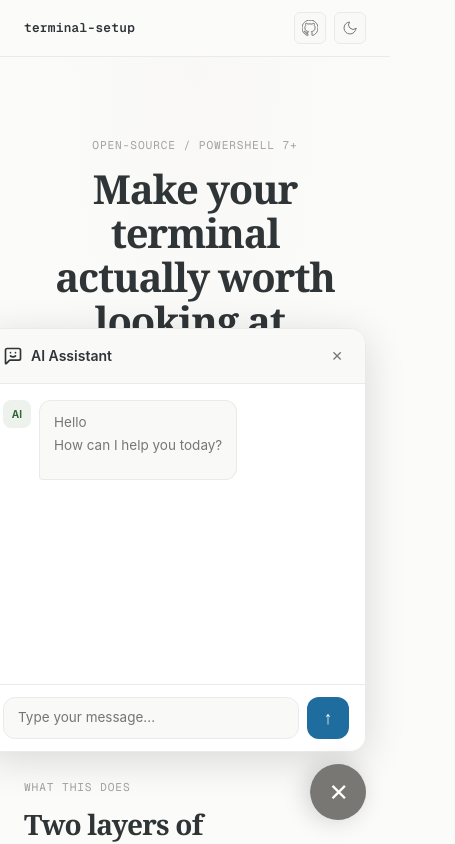
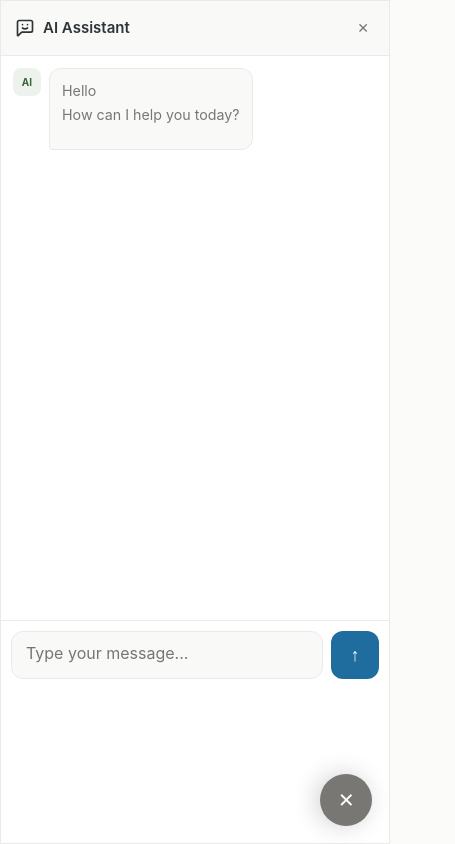
Before and after one commit to dotHP-harshu/terminal-customization, a Next.js app in the folder webpage/: page / in a window 390 px wide. Both pictures are taken after a click on the button 338 px from the left and 792 px from the top of the page. Shown: the top 844 px of the page, 455 px wide, since content can reach past the window. Built offline with nearby package versions, Linux system fonts and the light colour scheme; a web font is replaced by a local one.

Commit message:
feat: added the responsiceness

```diff
--- a/webpage/src/app/api/chat/route.ts
+++ b/webpage/src/app/api/chat/route.ts
@@ -16,7 +16,6 @@ export async function POST(request: Request) {
   const userMessage = messages.pop();
 
   const context = await getContext(userMessage?.message);
-  console.log(context);
 
   const HISTORY: ChatCompletionMessageParam[] = [
     {
@@ -33,7 +32,6 @@ export async function POST(request: Request) {
   try {
     // Generating the ai response
     HISTORY.push({ role: "user", content: userMessage.message });
-    console.log(HISTORY);
     const res = await client.chat.completions.create({
       model: "gpt-4",
       messages: [
--- a/webpage/src/app/globals.css
+++ b/webpage/src/app/globals.css
@@ -1017,3 +1017,200 @@ code:not(pre code) {
     transform: translateY(-2px);
   }
 }
+
+
+
+/* ==========================================================
+   Mobile Optimizations
+   ========================================================== */
+
+@media (max-width: 768px) {
+
+  /* Layout */
+  :root {
+    --section-py: 3.5rem;
+  }
+
+  .container {
+    padding-inline: 1rem;
+  }
+
+  section {
+    padding: var(--section-py) 0;
+  }
+
+  /* Hero */
+
+  .hero {
+    padding-top: 4rem;
+  }
+
+  .hero h1 {
+    line-height: 1.15;
+  }
+
+  .hero__sub {
+    margin-inline: 0;
+    max-width: 100%;
+    font-size: 1rem;
+  }
+
+  .hero__actions {
+    width: 100%;
+    align-items: stretch;
+  }
+
+  .hero__actions .btn {
+    width: 100%;
+    justify-content: center;
+  }
+
+  /* Typography */
+
+  p {
+    max-width: 100%;
+    font-size: 0.95rem;
+  }
+
+  h2 {
+    margin-bottom: .75rem;
+  }
+
+  /* Cards */
+
+  .card,
+  .prompt-card,
+  .os-window__body,
+  .modal__body,
+  .code-block pre {
+    padding: 1rem;
+  }
+
+  /* Prompt Preview */
+
+  .prompt-card__preview {
+    min-height: auto;
+    font-size: .72rem;
+    line-height: 1.6;
+    white-space: pre-wrap;
+    word-break: break-word;
+  }
+
+  /* Terminal */
+
+  .terminal-preview {
+    font-size: .65rem;
+    line-height: 1.45;
+    white-space: pre;
+    overflow-x: auto;
+  }
+
+  /* Code */
+
+  .code-block pre,
+  .modal__body pre {
+    font-size: .72rem;
+  }
+
+  /* Buttons */
+
+  .btn {
+    width: 100%;
+    justify-content: center;
+  }
+
+  /* Modal */
+
+  .modal-overlay {
+    padding: 1rem;
+  }
+
+  .modal {
+    max-height: 92vh;
+    border-radius: 10px;
+  }
+
+  /* Flow */
+
+  .flow__item {
+    padding: 1rem;
+  }
+
+  /* Steps */
+
+  .step {
+    padding: 1.5rem 0;
+  }
+
+  /* Swatches */
+
+  .swatch-grid {
+    grid-template-columns: repeat(2,1fr);
+  }
+
+  /* Tables */
+
+  table {
+    display: block;
+    overflow-x: auto;
+    white-space: nowrap;
+  }
+
+  /* Images */
+
+  img {
+    height: auto;
+  }
+
+}
+
+/* Small Phones */
+
+@media (max-width:480px){
+
+  html{
+      font-size:15px;
+  }
+
+  .container{
+      padding-inline:.85rem;
+  }
+
+  .hero{
+      padding-top:3rem;
+  }
+
+  .hero h1{
+      font-size:2rem;
+  }
+
+  .hero__sub{
+      font-size:.95rem;
+  }
+
+  .prompt-grid{
+      grid-template-columns:1fr;
+  }
+
+  .prompt-card__header{
+      padding:.9rem 1rem;
+  }
+
+  .prompt-card__desc{
+      padding:1rem;
+  }
+
+  .terminal-preview{
+      font-size:.58rem;
+  }
+
+  .code-block pre,
+  .modal__body pre{
+      font-size:.68rem;
+  }
+
+  .nav__inner{
+      height:3.2rem;
+  }
+
+}
--- a/webpage/src/components/ChatWidget.tsx
+++ b/webpage/src/components/ChatWidget.tsx
@@ -7,7 +7,6 @@ import rehypeHighlight from "rehype-highlight";
 import remarkGfm from "remark-gfm";
 import ErrorBanner from "./ErrorBanner";
 
-const BASE_URL = "http://localhost:3000";
 
 export type MESSAGE_INTERFACE = { role: "ai" | "user"; message: string };
 
@@ -67,7 +66,6 @@ export default function ChatWidget() {
         return setMessages((p) => [...p, { role: "ai", message: aiRes }]);
       }
 
-      console.log(data);
       setErrorMsg(data.message);
     } catch (err) {
       if (err instanceof Error && err.name === "AbortError") {
@@ -84,6 +82,20 @@ export default function ChatWidget() {
   useEffect(() => {
     bottomMsgRef.current?.scrollIntoView({ behavior: "smooth" });
   }, [isLoading]);
+
+  const [isMobile, setIsMobile] = useState(false);
+
+  useEffect(() => {
+    const update = () => setIsMobile(window.innerWidth <= 768);
+
+    update();
+
+    window.addEventListener("resize", update);
+
+    return () => window.removeEventListener("resize", update);
+  }, []);
+
+  const styles = getStyles(isMobile);
 
   return (
     <>
@@ -205,7 +217,9 @@ export default function ChatWidget() {
                           ),
 
                           pre: ({ children }) => (
-                            <div style={{maxWidth:"100%", overflowX:"auto"}}>
+                            <div
+                              style={{ maxWidth: "100%", overflowX: "auto" }}
+                            >
                               <pre style={styles.codeBlock}>{children}</pre>
                             </div>
                           ),
@@ -261,7 +275,12 @@ export default function ChatWidget() {
                   disabled={isLoading}
                   value={userMessageInput}
                   onChange={(e) => setUserMessageInput(e.target.value)}
-                  onKeyUp={(e) => (e.key === "Enter" ? sendMessage() : "")}
+                  onKeyDown={(e) => {
+                    if (e.key === "Enter" && !e.shiftKey) {
+                      e.preventDefault();
+                      sendMessage();
+                    }
+                  }}
                   placeholder="Type your message..."
                   rows={1}
                   style={styles.textarea}
@@ -398,18 +417,110 @@ const markdownStyle: Record<string, React.CSSProperties> = {
   },
 };
 
-const styles: Record<string, React.CSSProperties> = {
+function getMarkdownStyle(
+  isMobile: boolean,
+): Record<string, React.CSSProperties> {
+  return {
+    mdH1: {
+      fontSize: isMobile ? "1.25rem" : "1.5rem",
+      fontWeight: 700,
+      margin: "0 0 16px",
+    },
+
+    mdH2: {
+      fontSize: isMobile ? "1.1rem" : "1.25rem",
+      fontWeight: 600,
+      margin: "20px 0 10px",
+    },
+
+    mdH3: {
+      fontSize: isMobile ? "1rem" : "1.05rem",
+      fontWeight: 600,
+      margin: "18px 0 8px",
+    },
+
+    mdP: {
+      margin: "0 0 12px",
+      lineHeight: 1.7,
+      fontSize: isMobile ? "14px" : "15px",
+    },
+
+    mdUl: {
+      margin: "10px 0",
+      paddingLeft: "22px",
+    },
+
+    mdOl: {
+      margin: "10px 0",
+      paddingLeft: "22px",
+    },
+
+    mdLi: {
+      marginBottom: "6px",
+      lineHeight: 1.6,
+    },
+
+    mdQuote: {
+      borderLeft: "4px solid #1F6C9F",
+      background: "#f8fafc",
+      padding: "10px 14px",
+      margin: "14px 0",
+      borderRadius: "8px",
+      color: "#444",
+    },
+
+    mdHr: {
+      border: 0,
+      borderTop: "1px solid #ddd",
+      margin: "20px 0",
+    },
+
+    tableWrapper: {
+      overflowX: "auto",
+      margin: "14px 0",
+      border: "1px solid #e5e7eb",
+      borderRadius: "10px",
+      maxWidth: "100%",
+    },
+
+    mdTable: {
+      width: "100%",
+      borderCollapse: "collapse",
+      minWidth: isMobile ? "320px" : "450px",
+    },
+
+    mdThead: {
+      background: "#f5f5f5",
+    },
+
+    mdTh: {
+      textAlign: "left",
+      padding: "10px 14px",
+      borderBottom: "1px solid #ddd",
+      fontWeight: 600,
+      whiteSpace: "nowrap",
+    },
+
+    mdTd: {
+      padding: "10px 14px",
+      borderBottom: "1px solid #eee",
+    },
+  };
+}
+
+function getStyles(isMobile: boolean): Record<string, React.CSSProperties> {
+  return {
     fab: {
       position: "fixed",
-    bottom: "24px",
-    right: "24px",
-    width: "56px",
-    height: "56px",
+      width: isMobile ? "52px" : "56px",
+      height: isMobile ? "52px" : "56px",
+      bottom: isMobile ? "18px" : "24px",
+      right: isMobile ? "18px" : "24px",
+      fontSize: isMobile ? "20px" : "24px",
       borderRadius: "50%",
       border: "none",
       background: " #91c8ec",
       color: "#fff",
-    fontSize: "24px",
       cursor: "pointer",
       boxShadow: "0 4px 24px rgba(0,0,0,0.18)",
       display: "flex",
@@ -426,33 +537,35 @@ const styles: Record<string, React.CSSProperties> = {
     },
     widgetContainer: {
       position: "fixed",
-    bottom: "92px",
-    right: "24px",
+      bottom: isMobile ? 0 : "92px",
+      right: isMobile ? 0 : "24px",
+      left: isMobile ? 0 : "auto",
+      width: isMobile ? "100%" : "auto",
       zIndex: 9998,
-    display: "flex",
-    flexDirection: "column",
       pointerEvents: "none",
     },
     widgetContainerOpen: {
       pointerEvents: "auto",
     },
     panel: {
-    width: "380px",
-    maxHeight: "calc(100vh - 140px)",
       background: "var(--surface, #fff)",
       border: "1px solid var(--border, #eaeaea)",
-    borderRadius: "16px",
-    boxShadow: "0 8px 40px rgba(0,0,0,0.14)",
+      width: isMobile ? "100vw" : "380px",
+      height: isMobile ? "100dvh" : "auto",
+      maxHeight: isMobile ? "100dvh" : "calc(100vh - 140px)",
+      borderRadius: isMobile ? 0 : "16px",
+      position: isMobile ? "fixed" : "relative",
+      inset: isMobile ? 0 : "auto",
+      animation: "chatSlideUp .25s cubic-bezier(.16,1,.3,1)",
       display: "flex",
       flexDirection: "column",
       overflow: "hidden",
-    animation: "chatSlideUp 0.25s cubic-bezier(0.16,1,0.3,1)",
     },
     header: {
       display: "flex",
       alignItems: "center",
       justifyContent: "space-between",
-    padding: "14px 16px",
+      padding: isMobile ? "14px" : "14px 16px",
       borderBottom: "1px solid var(--border, #eaeaea)",
       background: "var(--surface-alt, #f9f9f8)",
     },
@@ -470,7 +583,7 @@ const styles: Record<string, React.CSSProperties> = {
     },
     headerTitle: {
       fontWeight: 600,
-    fontSize: "14px",
+      fontSize: isMobile ? "15px" : "14px",
       color: "var(--text-primary, #2f3437)",
     },
     headerActions: {
@@ -491,11 +604,11 @@ const styles: Record<string, React.CSSProperties> = {
     messages: {
       flex: 1,
       overflowY: "auto",
-    padding: "16px",
+      padding: isMobile ? "12px" : "16px",
+      gap: isMobile ? "10px" : "12px",
+      minHeight: 0,
       display: "flex",
       flexDirection: "column",
-    gap: "12px",
-    minHeight: "300px",
       maxHeight: "calc(100vh - 280px)",
     },
     emptyState: {
@@ -554,15 +667,15 @@ const styles: Record<string, React.CSSProperties> = {
       color: "var(--accent-green-fg, #346538)",
     },
     bubble: {
-    padding: "10px 14px",
+      padding: isMobile ? "10px 12px" : "10px 14px",
+      fontSize: isMobile ? "14px" : "13.5px",
+      maxWidth: isMobile ? "96%" : "90%",
+      lineHeight: 1.6,
       borderRadius: "12px",
-    fontSize: "13.5px",
-    lineHeight: "1.55",
       color: "var(--text-primary, #2f3437)",
       wordBreak: "break-word",
       display: "flex",
       flexDirection: "column",
-    maxWidth:"90%"
     },
     bubbleUser: {
       background: "var(--canvas)",
@@ -577,9 +690,9 @@ const styles: Record<string, React.CSSProperties> = {
       background: "var(--code-bg, #f4f3f0)",
       border: "1px solid var(--border, #eaeaea)",
       borderRadius: "8px",
-    padding: "12px",
       overflowX: "auto",
-    fontSize: "12.5px",
+      fontSize: isMobile ? "11px" : "12.5px",
+      padding: isMobile ? "10px" : "12px",
       fontFamily: "'JetBrains Mono', 'Fira Mono', monospace",
       margin: "8px 0 4px",
       lineHeight: "1.5",
@@ -605,7 +718,7 @@ const styles: Record<string, React.CSSProperties> = {
     },
     inputArea: {
       borderTop: "1px solid var(--border, #eaeaea)",
-    padding: "12px 16px",
+      padding: isMobile ? "10px" : "12px 16px",
       background: "var(--surface, #fff)",
     },
     error: {
@@ -627,18 +740,18 @@ const styles: Record<string, React.CSSProperties> = {
       border: "1px solid var(--border, #eaeaea)",
       borderRadius: "12px",
       padding: "10px 14px",
-    fontSize: "13.5px",
+      fontSize: isMobile ? "16px" : "13.5px",
+      minHeight: isMobile ? "48px" : "42px",
       fontFamily: "inherit",
       lineHeight: "1.45",
       color: "var(--text-primary, #2f3437)",
       background: "var(--surface-alt, #f9f9f8)",
       outline: "none",
       maxHeight: "120px",
-    minHeight: "42px",
     },
     sendBtn: {
-    width: "42px",
-    height: "42px",
+      width: isMobile ? "48px" : "42px",
+      height: isMobile ? "48px" : "42px",
       borderRadius: "12px",
       border: "none",
       background: "var(--accent-blue-fg, #1F6C9F)",
@@ -758,3 +871,4 @@ const styles: Record<string, React.CSSProperties> = {
       cursor: "pointer",
     },
   };
+}
```
Also changed, not shown: 1 other file (tests, documents, lock files or other folders). Lines whose indentation alone changed are shown as unchanged.
